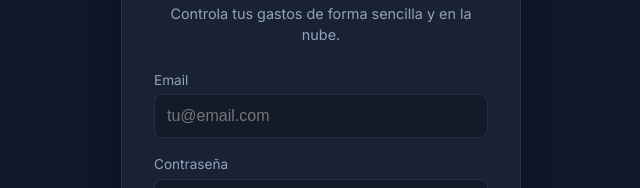
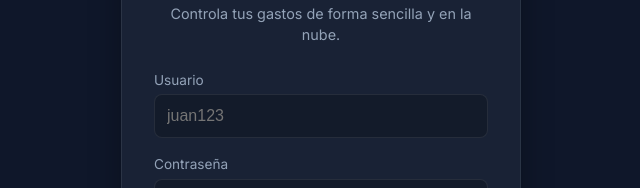
Before and after one commit to AgusVukusic/Financial-App, a React (Vite) app: page / in a window 1280 px wide. Shown: the part 298-486 px from the top of the page, without its empty margins (319-959 px from the left). Built offline with nearby package versions, Linux system fonts and the light colour scheme; no server answers.

Commit message:
feat: Change login from email to username

```diff
--- a/src/components/WelcomeScreen.jsx
+++ b/src/components/WelcomeScreen.jsx
@@ -5,7 +5,7 @@ import { motion, AnimatePresence } from 'framer-motion';
 
 const WelcomeScreen = () => {
   const [isLogin, setIsLogin] = useState(true);
-  const [email, setEmail] = useState('');
+  const [username, setUsername] = useState('');
   const [password, setPassword] = useState('');
   const [name, setName] = useState('');
   const [error, setError] = useState('');
@@ -16,11 +16,13 @@ const WelcomeScreen = () => {
     setError('');
     setLoading(true);
 
+    const fakeEmail = `${username.toLowerCase().replace(/\s+/g, '')}@financialapp.local`;
+
     try {
       if (isLogin) {
-        await signInWithEmailAndPassword(auth, email, password);
+        await signInWithEmailAndPassword(auth, fakeEmail, password);
       } else {
-        const userCredential = await createUserWithEmailAndPassword(auth, email, password);
+        const userCredential = await createUserWithEmailAndPassword(auth, fakeEmail, password);
         await updateProfile(userCredential.user, { displayName: name });
         // Trigger a reload or state update to reflect the display name if needed
         window.location.reload();
@@ -28,9 +30,9 @@ const WelcomeScreen = () => {
     } catch (err) {
       console.error(err);
       if (err.code === 'auth/invalid-credential' || err.code === 'auth/user-not-found' || err.code === 'auth/wrong-password') {
-        setError('Email o contraseña incorrectos.');
+        setError('Usuario o contraseña incorrectos.');
       } else if (err.code === 'auth/email-already-in-use') {
-        setError('El email ya está registrado.');
+        setError('El usuario ya está registrado.');
       } else if (err.code === 'auth/weak-password') {
         setError('La contraseña debe tener al menos 6 caracteres.');
       } else {
@@ -99,10 +101,10 @@ const WelcomeScreen = () => {
           </AnimatePresence>
 
           <div style={{ display: 'flex', flexDirection: 'column', gap: '4px', textAlign: 'left' }}>
-            <label style={{ fontSize: '0.85rem', color: 'var(--text-secondary)' }}>Email</label>
+            <label style={{ fontSize: '0.85rem', color: 'var(--text-secondary)' }}>Usuario</label>
             <input
-              type="email" value={email} onChange={(e) => setEmail(e.target.value)}
-              placeholder="tu@email.com" required
+              type="text" value={username} onChange={(e) => setUsername(e.target.value)}
+              placeholder="juan123" required
               style={{
                 padding: '12px', borderRadius: '8px', border: '1px solid var(--border-color)',
                 background: 'rgba(0,0,0,0.2)', color: 'var(--text-primary)', fontSize: '1rem', outline: 'none'
```
